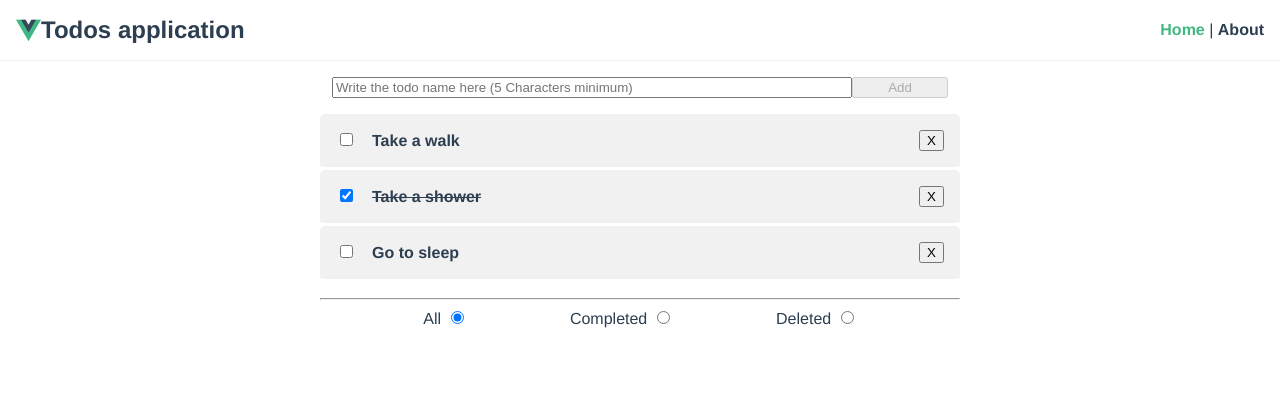
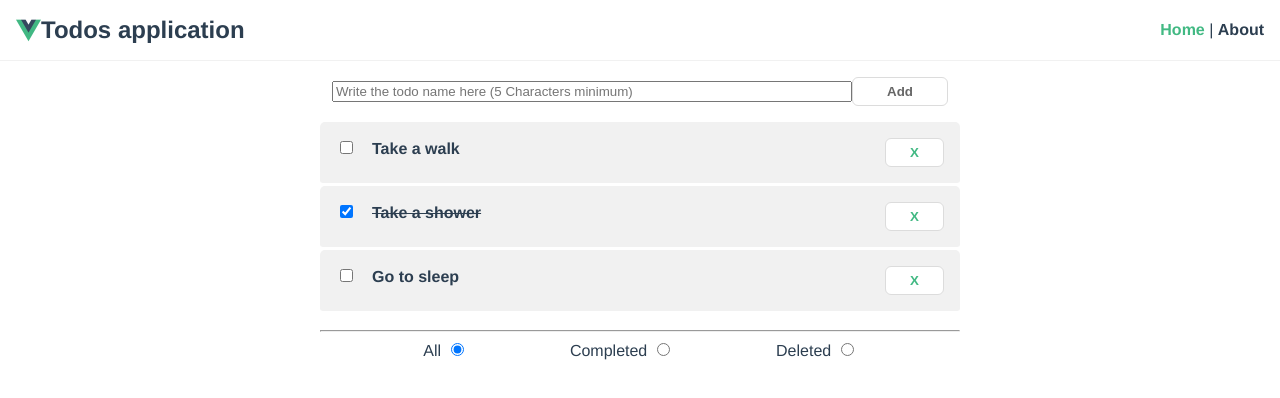
Before and after one commit to pillowslept/vuejs-example, a Vue app: page / in a window 1280 px wide. Shown: the top 398 px of the page. Built offline with nearby package versions, Linux system fonts and the light colour scheme.

Commit message:
Button styles added.

```diff
--- a/src/App.vue
+++ b/src/App.vue
@@ -34,4 +34,26 @@
     text-align: center;
     color: #2c3e50;
   }
+
+  button {
+    background-color: #ffffff;
+    border-radius: 6px;
+    border: 1px solid #dcdcdc;
+    display: inline-block;
+    cursor: pointer;
+    color: #42b983;
+    font-weight: bold;
+    padding: 6px 24px;
+    text-shadow: 0px 1px 0px #ffffff;
+  }
+
+  button:hover {
+    background: linear-gradient(to bottom, #f6f6f6 5%, #ffffff 100%);
+    background-color: #f6f6f6;
+  }
+
+  button:disabled {
+    cursor: not-allowed;
+    color: #666666;
+  }
 </style>
```
